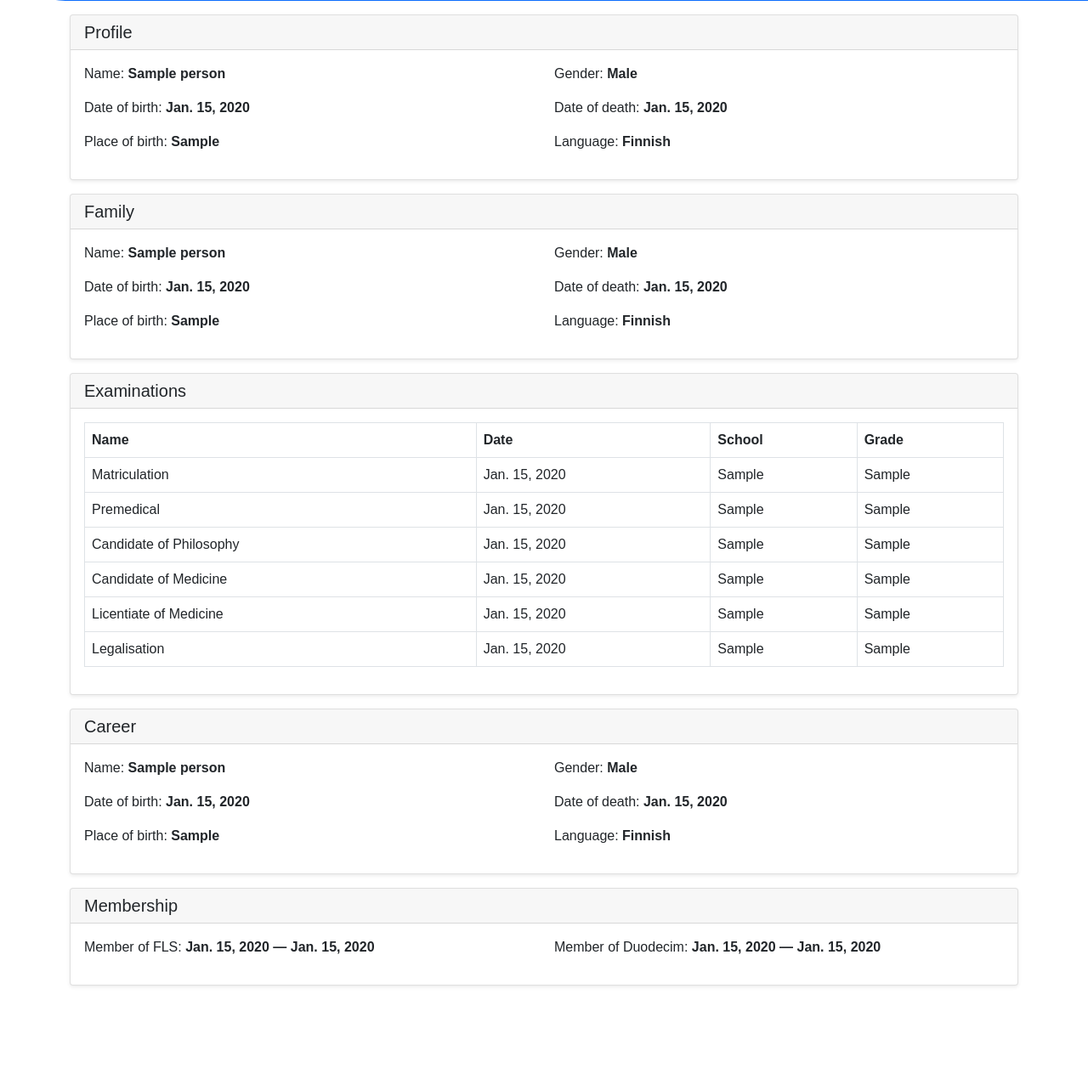
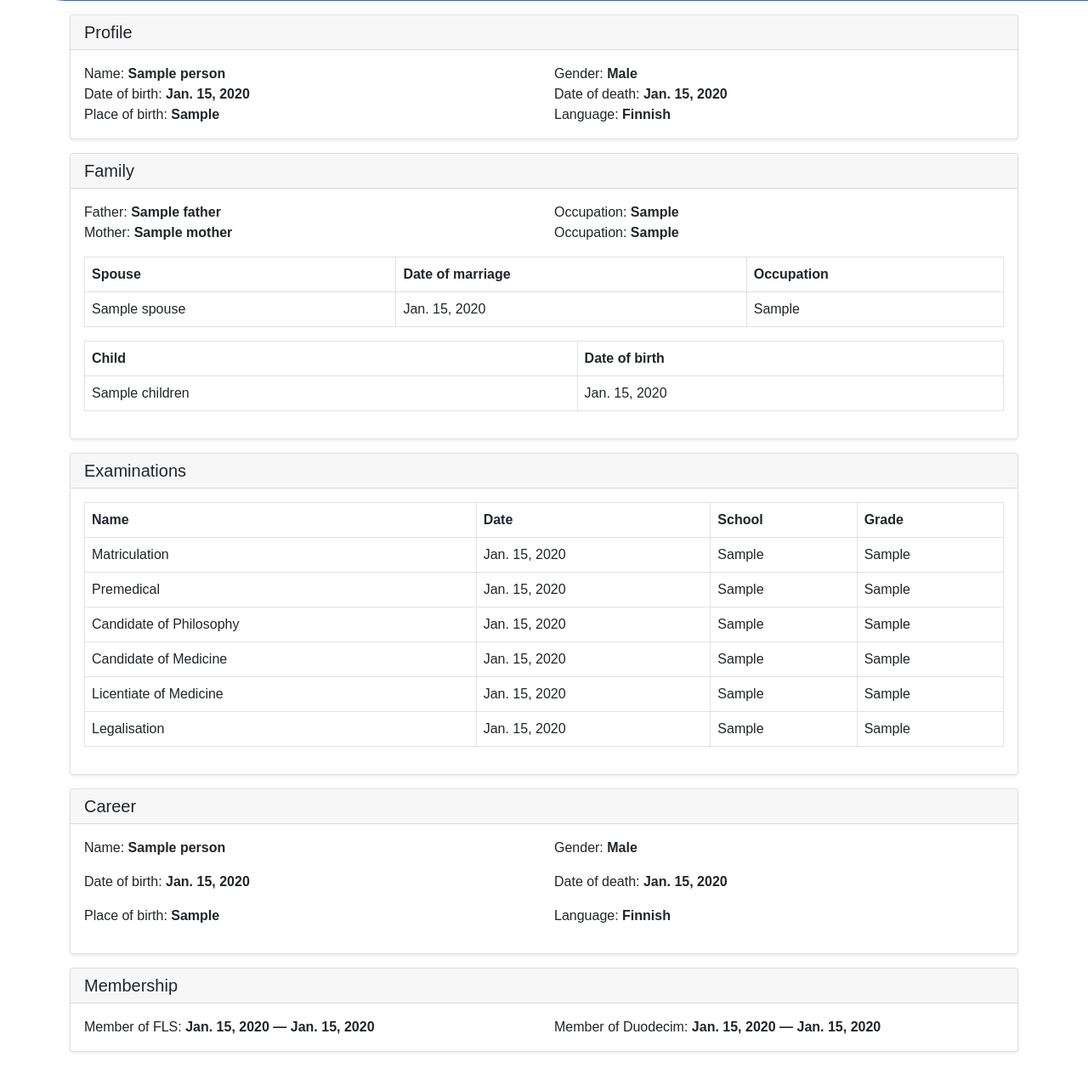
Before and after one commit to shukhrat121995/medics, a Django app: page /details/1 in a window 1280 px wide. Shown: the part 106-1376 px from the top of the page at 85% size. Before the commit the page ends 1267 px from the top, so only its background shows below. Run offline with Django 3.2, Linux system fonts and the light colour scheme; tables that the repository leaves empty hold one stand-in row (values such as "Sample post"); some libraries are stand-ins or nearby versions; some web fonts are replaced.

Commit message:
family section completed, date of marriage field added to spouse model

```diff
--- a/family/models.py
+++ b/family/models.py
@@ -30,6 +30,7 @@ class Spouse(models.Model):
 
     person = models.ForeignKey('pages.Person', on_delete=models.SET_NULL, blank=True, null=True)
     name = models.CharField(max_length=255, unique=True)
+    date_of_marriage = models.DateField(null=True, blank=True)
     occupation = models.CharField(max_length=255, blank=True)
 
     def __str__(self):
--- a/pages/views.py
+++ b/pages/views.py
@@ -6,6 +6,7 @@ from django.shortcuts import render
 from functools import reduce
 from .models import Person
 from .generic import get_or_none
+from family.models import Spouse, Children
 from examinations.models import Matriculation, Premedical, CandidateOfPhilosophy, CandidateOfMedicine, \
     LicentiateOfPhilosophy, Dispensation, Legislation
 
@@ -35,6 +36,8 @@ def details(request, pk):
     licentiate_of_medicine = get_or_none(LicentiateOfPhilosophy, person=pk)
     dispensation = get_or_none(Dispensation, person=pk)
     legislation = get_or_none(Legislation, person=pk)
+    spouses = Spouse.objects.filter(person=pk).all()
+    children = Children.objects.filter(person=pk).all()
 
     context = {
         'person': person,
@@ -45,6 +48,8 @@ def details(request, pk):
         'licentiate_of_medicine': licentiate_of_medicine,
         'dispensation': dispensation,
         'legislation': legislation,
+        'spouses': spouses,
+        'children': children
     }
     return render(request, 'pages/details.html', context)
 
--- a/static/pages/css/main.css
+++ b/static/pages/css/main.css
@@ -142,3 +142,10 @@ li, a, button {
 .wrap {
     margin: 1rem 1rem 1rem 0;
 }
+
+.horizontal-ruler {
+  margin-top: 1rem;
+  margin-bottom: 1rem;
+  border: 0;
+  border-top: 1px solid rgba(0, 0, 0, 0.05);
+}
--- a/templates/pages/details.html
+++ b/templates/pages/details.html
@@ -6,16 +6,16 @@
       <h5 class="card-header">Profile</h5>
       <div class="card-body">
         <div class="row">
-          <div class="col"><p>Name: <b>{{ person.name }}</b></p></div>
-          <div class="col"><p>Gender: <b>{{ person.gender }}</b></p></div>
+          <div class="col"><p class="mb-0">Name: <b>{{ person.name }}</b></p></div>
+          <div class="col"><p class="mb-0">Gender: <b>{{ person.gender }}</b></p></div>
         </div>
         <div class="row">
-          <div class="col"><p>Date of birth: <b>{{ person.birth }}</b></p></div>
-          <div class="col"><p>Date of death: <b>{{ person.death }}</b></p></div>
+          <div class="col"><p class="mb-0">Date of birth: <b>{{ person.birth }}</b></p></div>
+          <div class="col"><p class="mb-0">Date of death: <b>{{ person.death }}</b></p></div>
         </div>
         <div class="row">
-          <div class="col"><p>Place of birth: <b>{{ person.place_of_birth }}</b></p></div>
-          <div class="col"><p>Language: <b>{{ person.language }}</b></p></div>
+          <div class="col"><p class="mb-0">Place of birth: <b>{{ person.place_of_birth }}</b></p></div>
+          <div class="col"><p class="mb-0">Language: <b>{{ person.language }}</b></p></div>
         </div>
       </div>
     </div>
@@ -23,17 +23,47 @@
       <h5 class="card-header">Family</h5>
       <div class="card-body">
         <div class="row">
-          <div class="col"><p>Name: <b>{{ person.name }}</b></p></div>
-          <div class="col"><p>Gender: <b>{{ person.gender }}</b></p></div>
+          <div class="col"><p class="mb-0">Father: <b>{{ person.father }}</b></p></div>
+          <div class="col"><p class="mb-0">Occupation: <b>{{ person.father.occupation }}</b></p></div>
         </div>
         <div class="row">
-          <div class="col"><p>Date of birth: <b>{{ person.birth }}</b></p></div>
-          <div class="col"><p>Date of death: <b>{{ person.death }}</b></p></div>
+          <div class="col"><p class="mb-0">Mother: <b>{{ person.mother }}</b></p></div>
+          <div class="col"><p class="mb-0">Occupation: <b>{{ person.mother.occupation }}</b></p></div>
         </div>
-        <div class="row">
-          <div class="col"><p>Place of birth: <b>{{ person.place_of_birth }}</b></p></div>
-          <div class="col"><p>Language: <b>{{ person.language }}</b></p></div>
-        </div>
+        <table class="table table-hover table-bordered mt-3">
+          <thead>
+          <tr>
+            <th scope="col">Spouse</th>
+            <th scope="col">Date of marriage</th>
+            <th scope="col">Occupation</th>
+          </tr>
+          </thead>
+          <tbody>
+          {% for spouse in spouses %}
+            <tr>
+              <td>{{ spouse.name }}</td>
+              <td>{{ spouse.date_of_marriage }}</td>
+              <td>{{ spouse.occupation }}</td>
+            </tr>
+          {% endfor %}
+          </tbody>
+        </table>
+        <table class="table table-hover table-bordered mt-3">
+          <thead>
+          <tr>
+            <th scope="col">Child</th>
+            <th scope="col">Date of birth</th>
+          </tr>
+          </thead>
+          <tbody>
+          {% for child in children %}
+            <tr>
+              <td>{{ child.name }}</td>
+              <td>{{ child.date_of_birth }}</td>
+            </tr>
+          {% endfor %}
+          </tbody>
+        </table>
       </div>
     </div>
     <div class="card shadow-sm" style="margin-top: 1rem">
@@ -119,11 +149,11 @@
       <div class="card-body">
         <div class="row">
           <div class="col">
-            <p>Member of FLS: <b>{{ person.memberoffls.start_date }} &#8212;
+            <p class="mb-0">Member of FLS: <b>{{ person.memberoffls.start_date }} &#8212;
               {{ person.memberoffls.end_date }}</b></p>
           </div>
           <div class="col">
-            <p>Member of Duodecim: <b>{{ person.memberofduodecim.start_date }} &#8212;
+            <p class="mb-0">Member of Duodecim: <b>{{ person.memberofduodecim.start_date }} &#8212;
               {{ person.memberofduodecim.end_date }}</b></p>
           </div>
         </div>
```
Also changed, not shown: examinations/migrations/0003_auto_20211010_2349.py (added), family/migrations/0005_spouse_date_of_marriage.py (added).
